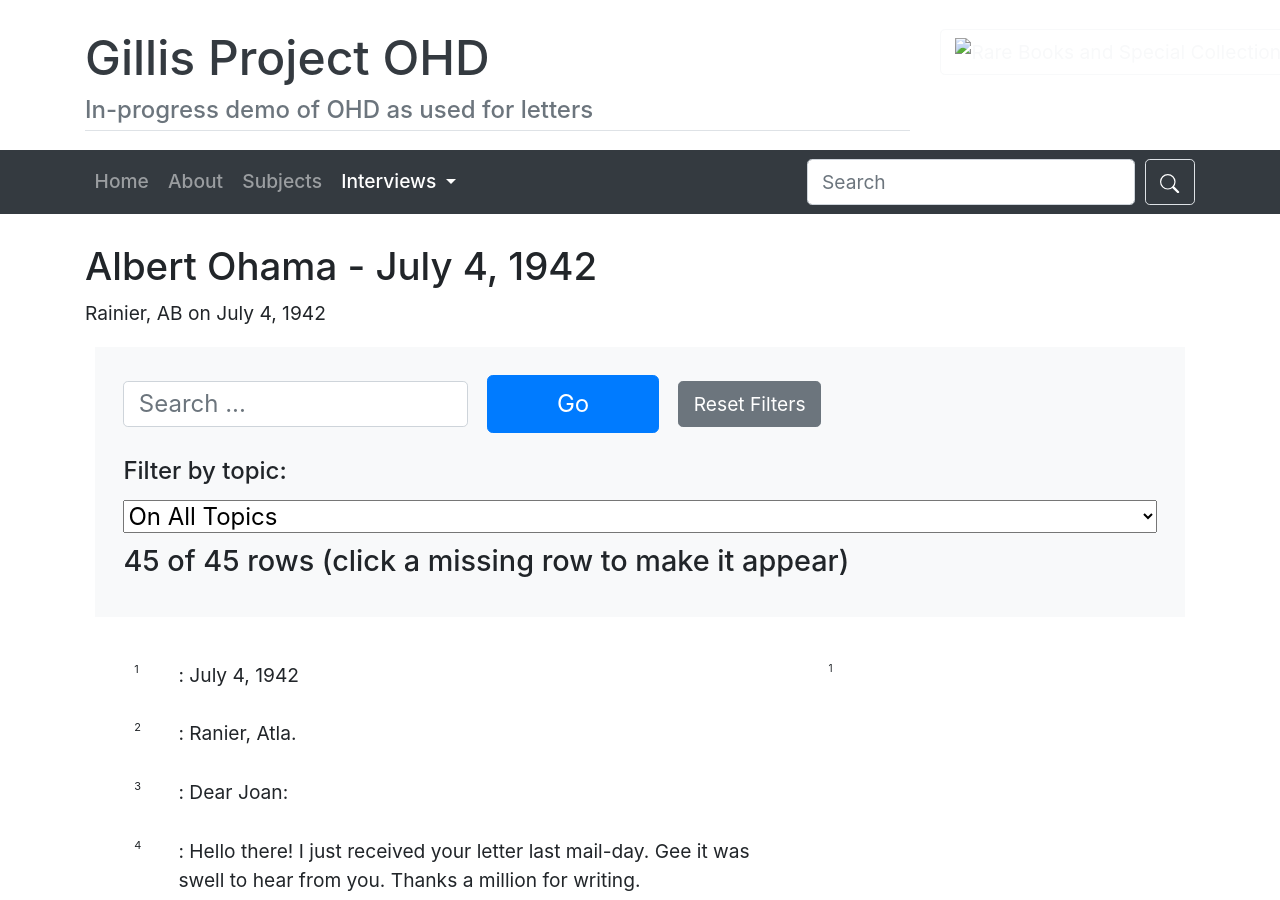
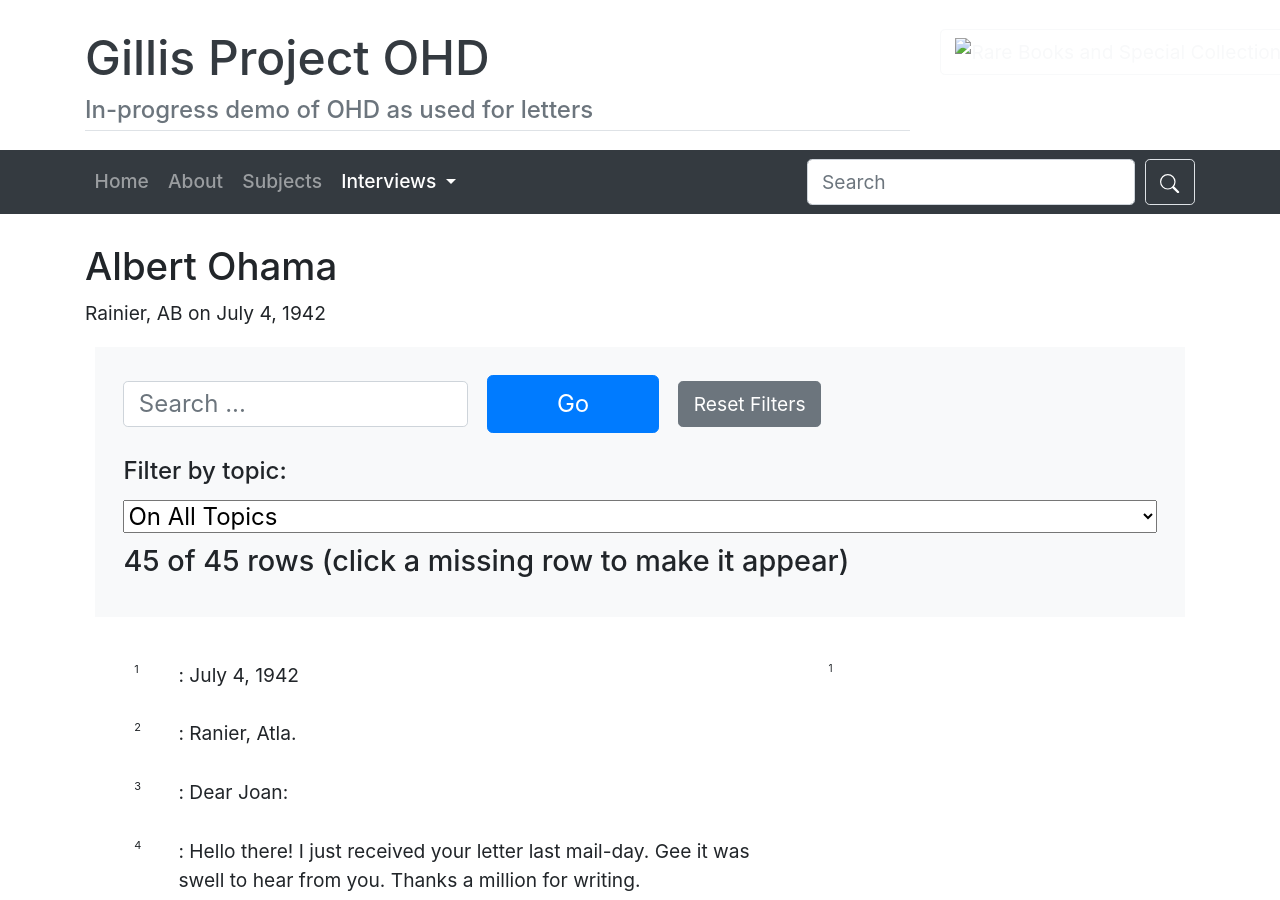
Before and after one commit to ubc-library-rbsc/gillis-2021_ohd, a Jekyll site: the page built from _transcripts/ohama19420704.md, in a window 1280 px wide and 900 px high. Built offline with Jekyll 4.4.1, drawn with Linux system fonts in a browser that asks for light colours; nearby versions of some CDN libraries; comment, search, counter and statistics services are not loaded.

Commit message:
Update ohama19420704.md

```diff
--- a/_transcripts/ohama19420704.md
+++ b/_transcripts/ohama19420704.md
@@ -1,6 +1,6 @@
 ---
 object-id: ohama19420704
-title: Albert Ohama - July 4, 1942
+title: Albert Ohama
 date-interviewed: July 4, 1942
 location: Rainier, AB
 ---
```
